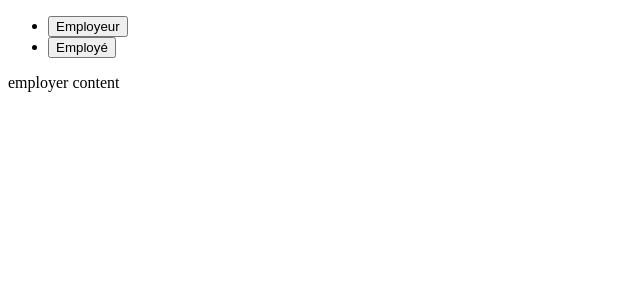
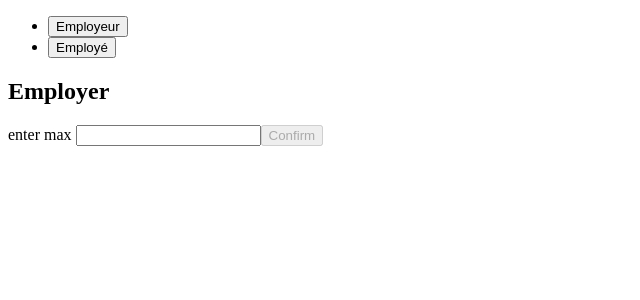
Before and after one commit to Pierre-M/negotiation-app, a Vue app: page / in a window 1280 px wide. Shown: the top 300 px of the page, without its empty margins (0-640 px from the left). Built offline with nearby package versions, Linux system fonts and the light colour scheme.

Commit message:
:sparkles: Create NegotiationPanel component with TU
*panel

```diff
--- a/src/App.vue
+++ b/src/App.vue
@@ -1,11 +1,11 @@
 <template>
     <tabs-layout :tabs="tabs">
         <div slot="employer">
-            employer content
+            <negotiation-panel title="Employer" inputLabel="enter max" />
         </div>
 
         <div slot="employee">
-            employee content
+            <negotiation-panel title="Employee" inputLabel="enter min" />
         </div>
     </tabs-layout>
 </template>
@@ -13,11 +13,13 @@
 <script lang="ts">
 import Vue from 'vue';
 import TabsLayout from '@/ui/TabsLayout.vue';
+import NegotiationPanel from '@/ui/NegotiationPanel.vue';
 
 export default Vue.extend({
     name: 'App',
     components: {
         TabsLayout,
+        NegotiationPanel,
     },
     data() {
         return {
--- /dev/null
+++ b/src/ui/NegotiationPanel.vue
@@ -0,0 +1,58 @@
+<template>
+    <section>
+        <header>
+            <h2>{{ title }}</h2>
+        </header>
+
+        <form @submit="submit">
+            <label v-show="!submitted">
+                {{ inputLabel }}
+                <input type="number" v-model="inputValue" />
+            </label>
+
+            <button type="submit" :disabled="!allowedToSubmit">Confirm</button>
+        </form>
+    </section>
+</template>
+
+<script lang="ts">
+import { computed, defineComponent, ref } from '@vue/composition-api';
+
+export default defineComponent({
+    name: 'NegociationPanel',
+    props: {
+        title: {
+            type: String,
+            required: true,
+        },
+        inputLabel: {
+            type: String,
+            required: true,
+        },
+    },
+    setup(props, { emit }) {
+        const inputValue = ref<string | null>(null);
+        const submit = (e: Event) => {
+            e.preventDefault();
+
+            if (inputValue.value === '' || inputValue.value === null) {
+                return;
+            }
+
+            emit('submit', parseInt(inputValue.value, 10));
+            submitted.value = true;
+        };
+        const submitted = ref<boolean>(false);
+        const allowedToSubmit = computed<boolean>(() => inputValue.value !== null && !submitted.value);
+
+        return {
+            inputValue,
+            allowedToSubmit,
+            submit,
+            submitted,
+        };
+    },
+});
+</script>
+
+<style lang="stylus"></style>
```
Also changed, not shown: tests/unit/_utils/index.ts (+1 -1 lines), 1 other file (tests, documents, lock files or other folders).
